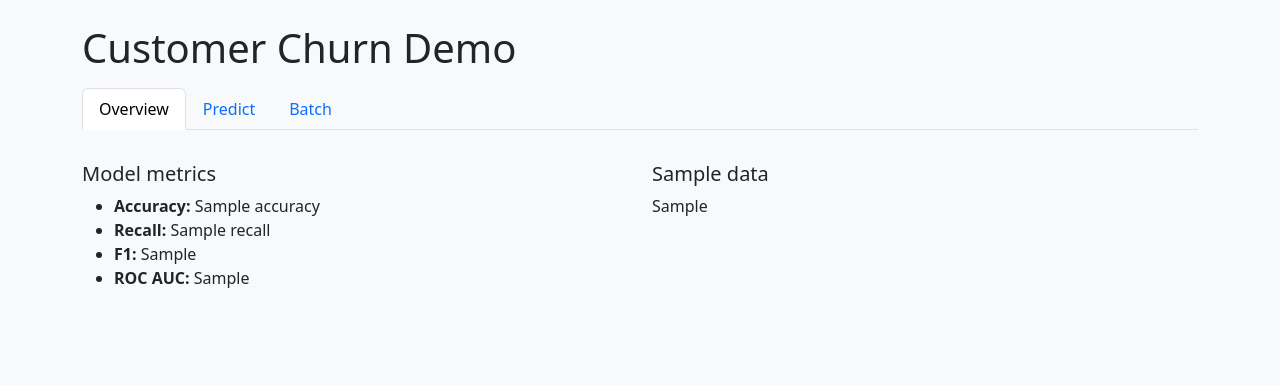
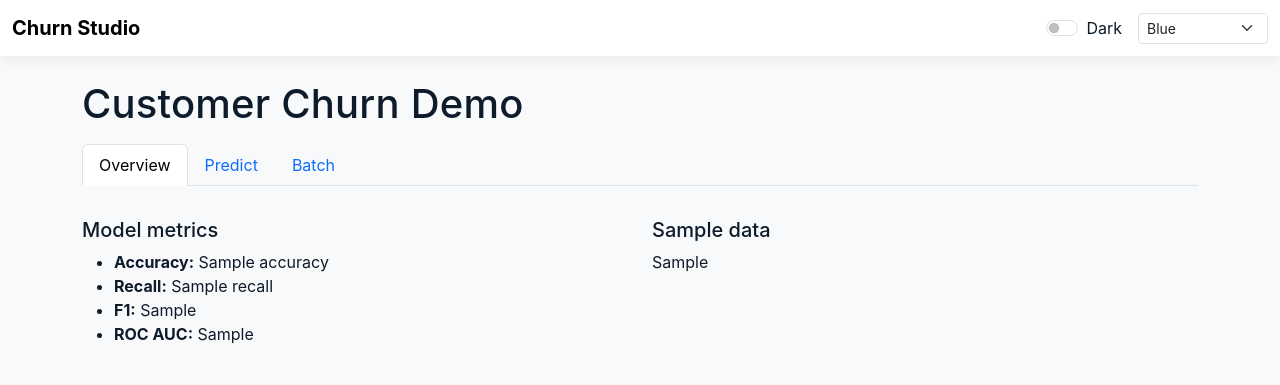
Before and after one commit to Sandeep21803/-Customer-Churn-Detection, a Flask app: template templates/index.html in a window 1280 px wide. Shown: the top 385 px of the page. Run offline with Flask 3, Linux system fonts and the light colour scheme; the template is opened without the code that fills it: most values are stand-ins (such as "Sample title", 1, 10 or a date in 2020); parts of the project's set-up code (start-up, migrations or seed data) failed here and were passed over; some libraries are stand-ins or nearby versions.

Commit message:
Aug 5, 2026, 2:09 PM

```diff
--- a/static/style.css
+++ b/static/style.css
@@ -1,6 +1,34 @@
-body { font-family: Inter, system-ui, -apple-system, 'Segoe UI', Roboto, 'Helvetica Neue', Arial; }
-.logo{ width:56px; height:56px; display:flex; align-items:center; justify-content:center; }
+:root{
+	--bg: #f8f9fa;
+	--card: #ffffff;
+	--text: #0d1b2a;
+	--muted: #6c757d;
+	--accent: #0d6efd;
+	--glass: rgba(255,255,255,0.6);
+}
+
+[data-theme="dark"]{
+	--bg: #071126;
+	--card: #0b1724;
+	--text: #e6f0fb;
+	--muted: #9fb0c9;
+	--accent: #6ab0ff;
+	--glass: rgba(10,15,22,0.5);
+}
+
+body{ font-family: Inter, system-ui, -apple-system, 'Segoe UI', Roboto, 'Helvetica Neue', Arial; background:var(--bg); color:var(--text); }
+.navbar, .card{ background:var(--card) !important; }
 .card-title{ font-weight:600; }
-.table thead th{ background:#f8f9fa; }
-.footer{ padding:24px 0; color:#6c757d; }
+.table thead th{ background:transparent; color:var(--muted); }
+.btn-primary{ background-color:var(--accent); border-color:var(--accent); }
+.btn-outline-secondary{ color:var(--text); border-color:rgba(0,0,0,0.08); }
+.accent-preview{ box-shadow: 0 0 0 2px rgba(0,0,0,0.04) inset; }
+.shadow-sm{ box-shadow: 0 4px 12px rgba(2,6,23,0.06) !important; }
+.lead{ font-size:1.25rem; }
+.form-label{ font-weight:600; color:var(--muted); }
+.container h1{ letter-spacing:0.2px; }
+
 @media (max-width:768px){ .logo{ width:44px; height:44px; } }
+
+/* Chart canvas responsive tweaks */
+canvas{ max-height:320px; }
--- a/templates/index.html
+++ b/templates/index.html
@@ -5,12 +5,32 @@
     <meta name="viewport" content="width=device-width, initial-scale=1">
     <title>Customer Churn - Demo UI</title>
     <link href="https://cdn.jsdelivr.net/npm/bootstrap@5.3.0/dist/css/bootstrap.min.css" rel="stylesheet">
+    <link rel="stylesheet" href="{{ url_for('static', filename='style.css') }}">
     <style>
       .small-input { max-width: 140px; }
       .tab-pane { padding-top: 1rem; }
+      .accent-preview{ width:18px; height:18px; border-radius:4px; display:inline-block; margin-left:8px; vertical-align:middle }
     </style>
   </head>
   <body class="bg-light">
+    <nav class="navbar navbar-expand-lg navbar-light bg-white shadow-sm">
+      <div class="container-fluid">
+        <a class="navbar-brand fw-bold" href="#">Churn Studio</a>
+        <div class="d-flex align-items-center ms-auto">
+          <label class="form-check form-switch mb-0 me-3" title="Toggle theme">
+            <input class="form-check-input" type="checkbox" id="themeToggle">
+            <span class="form-check-label">Dark</span>
+          </label>
+          <select id="accentSelect" class="form-select form-select-sm" style="width:130px">
+            <option value="#0d6efd" selected>Blue</option>
+            <option value="#6f42c1">Purple</option>
+            <option value="#198754">Green</option>
+            <option value="#fd7e14">Orange</option>
+          </select>
+        </div>
+      </div>
+    </nav>
+
     <div class="container py-4">
       <h1 class="mb-3">Customer Churn Demo</h1>
 
@@ -68,20 +88,6 @@
                       <option>Male</option>
                       <option>Female</option>
                     </select>
-                    <nav class="navbar navbar-expand-lg navbar-light bg-white shadow-sm mb-4">
-                      <div class="container">
-                        <a class="navbar-brand" href="#">Churn Studio</a>
-                        <button class="navbar-toggler" type="button" data-bs-toggle="collapse" data-bs-target="#navmenu">
-                          <span class="navbar-toggler-icon"></span>
-                        </button>
-                        <div class="collapse navbar-collapse" id="navmenu">
-                          <ul class="navbar-nav ms-auto">
-                            <li class="nav-item"><a class="nav-link" href="#">Docs</a></li>
-                          </ul>
-                        </div>
-                      </div>
-                    </nav>
-
                   </div>
                   <div class="col-6 col-md-3">
                     <label class="form-label">Age</label>
@@ -144,5 +150,30 @@
     </div>
 
     <script src="https://cdn.jsdelivr.net/npm/bootstrap@5.3.0/dist/js/bootstrap.bundle.min.js"></script>
+    <script>
+      // Theme toggle + accent color persistence
+      const themeToggle = document.getElementById('themeToggle');
+      const accentSelect = document.getElementById('accentSelect');
+      const applyTheme = (theme, accent)=>{
+        document.documentElement.setAttribute('data-theme', theme);
+        document.documentElement.style.setProperty('--accent', accent);
+        themeToggle.checked = (theme==='dark');
+      };
+      // load
+      const savedTheme = localStorage.getItem('churn_theme') || 'light';
+      const savedAccent = localStorage.getItem('churn_accent') || '#0d6efd';
+      applyTheme(savedTheme, savedAccent);
+      // reflect accent select
+      accentSelect.value = savedAccent;
+      accentSelect.addEventListener('change', ()=>{
+        localStorage.setItem('churn_accent', accentSelect.value);
+        document.documentElement.style.setProperty('--accent', accentSelect.value);
+      });
+      themeToggle.addEventListener('change', ()=>{
+        const t = themeToggle.checked ? 'dark' : 'light';
+        localStorage.setItem('churn_theme', t);
+        applyTheme(t, accentSelect.value);
+      });
+    </script>
   </body>
 </html>
```
Also changed, not shown: templates/result.html (+9 -1 lines).
